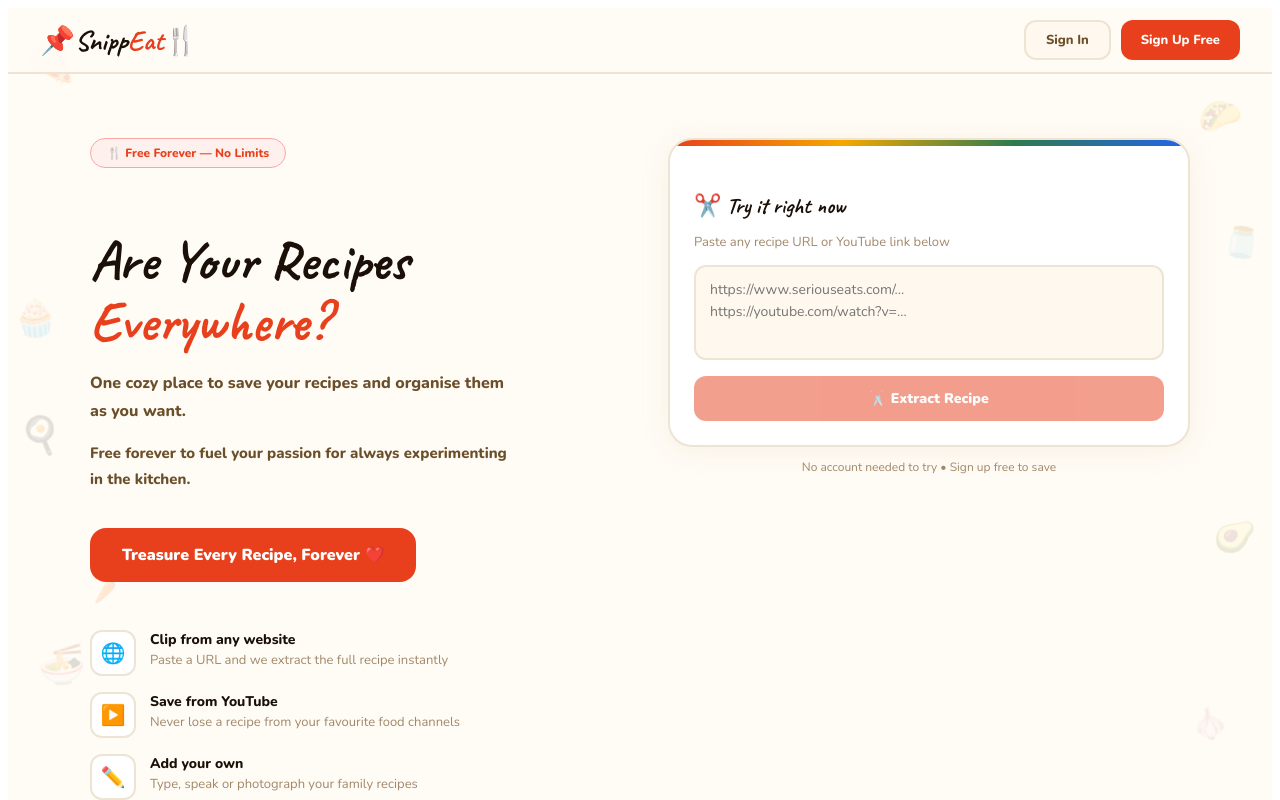
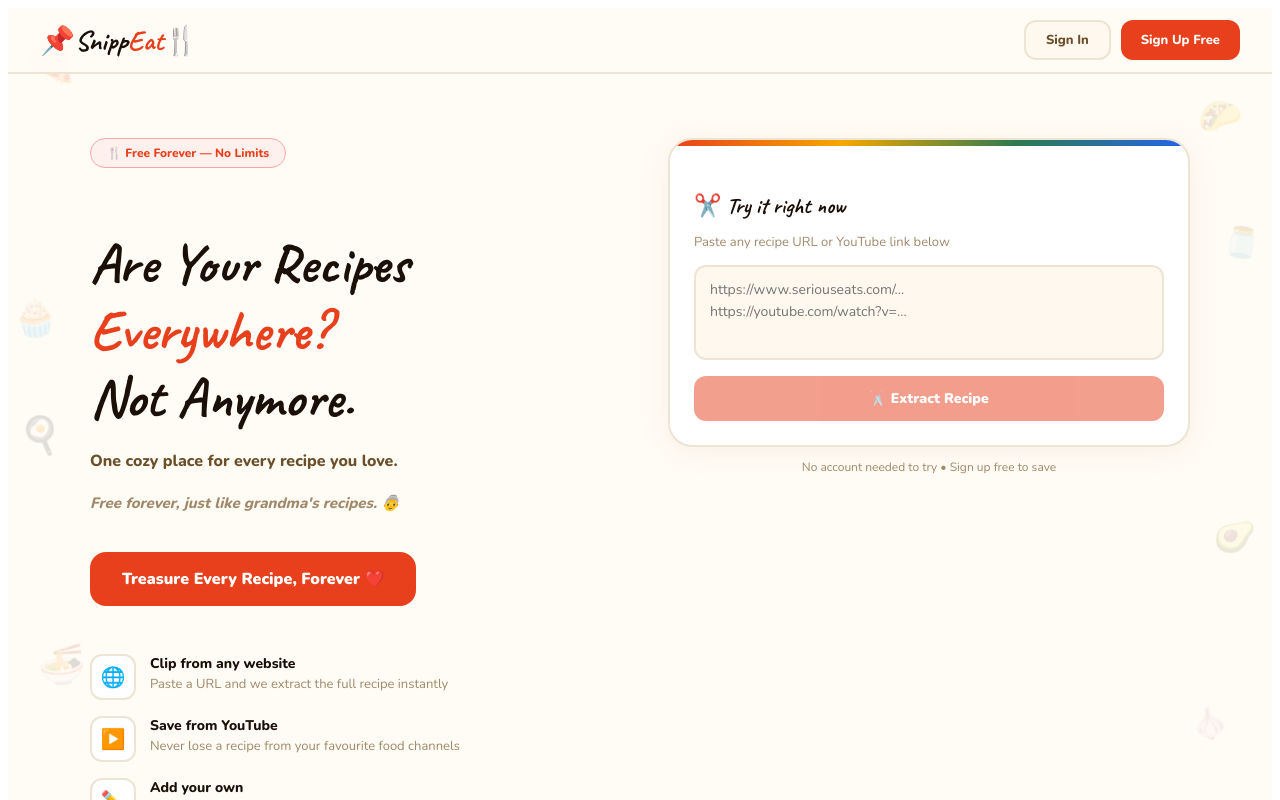
Before and after one commit to meghanayadav-15/SnippEat, a Next.js app: page / in a window 1280 px wide. Shown: the top 800 px of the page. Built offline with nearby package versions, Linux system fonts and the light colour scheme.

Commit message:
Update index.js

```diff
--- a/pages/index.js
+++ b/pages/index.js
@@ -90,14 +90,15 @@ export default function Landing() {
           <div style={{ display:'inline-block', background:'#fef0ec', borderRadius:99, padding:'6px 16px', fontSize:12, fontWeight:800, color:'#e8401c', marginBottom:24, border:'1.5px solid #fca5a5' }}>
             🍴 Free Forever — No Limits
           </div>
-          <h1 style={{ fontFamily:'Caveat, cursive', fontSize:56, fontWeight:700, lineHeight:1.1, marginBottom:8, color:'#1a1008' }}>
-            Are Your Recipes<br/><span style={{ color:'#e8401c' }}>Everywhere?</span>
+        <h1 style={{ fontFamily:'Caveat, cursive', fontSize:56, fontWeight:700, lineHeight:1.2, marginBottom:16, color:'#1a1008' }}>
+            Are Your Recipes <span style={{ color:'#e8401c' }}>Everywhere?</span><br/>
+            Not Anymore.
           </h1>
           <p style={{ fontSize:16, color:'#6b4f2a', lineHeight:1.75, marginBottom:8, maxWidth:420, fontWeight:800 }}>
-            One cozy place to save your recipes and organise them as you want.
+            One cozy place for every recipe you love.
           </p>
-          <p style={{ fontSize:15, color:'#6b4f2a', lineHeight:1.75, marginBottom:36, maxWidth:420, fontWeight:800 }}>
-            Free forever to fuel your passion for always experimenting in the kitchen.
+          <p style={{ fontSize:15, color:'#a0896a', lineHeight:1.75, marginBottom:36, maxWidth:420, fontWeight:800, fontStyle:'italic' }}>
+            Free forever, just like grandma's recipes. 👵
           </p>
           <button onClick={()=>router.push('/app')}
             style={{ padding:'16px 32px', borderRadius:16, background:'#e8401c', border:'none', cursor:'pointer', fontSize:16, fontWeight:900, color:'#fff', marginBottom:48, fontFamily:'Nunito, sans-serif' }}
```
